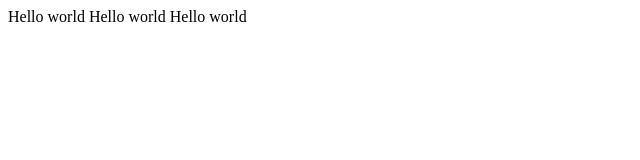
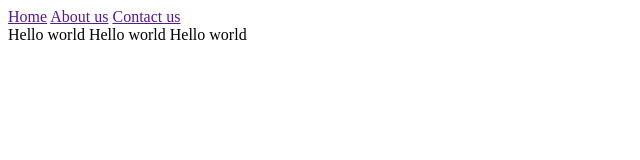
Before and after one commit to Khanharish9897/gitThree, a plain HTML site: page index.html in a window 1280 px wide. Shown: the whole page, without its empty margins (0-640 px from the left). Drawn offline with Linux system fonts and the light colour scheme.

Commit message:
nav is added

```diff
--- a/index.html
+++ b/index.html
@@ -8,6 +8,12 @@
 </head>
 
 <body>
+  <div class="nav">
+    <a href="">Home</a>
+    <a href="">About us</a>
+    <a href="">Contact us</a>
+  </div>
+
   <div class="container">
     <h>Hello world</h>
     <h>Hello world</h>
```
